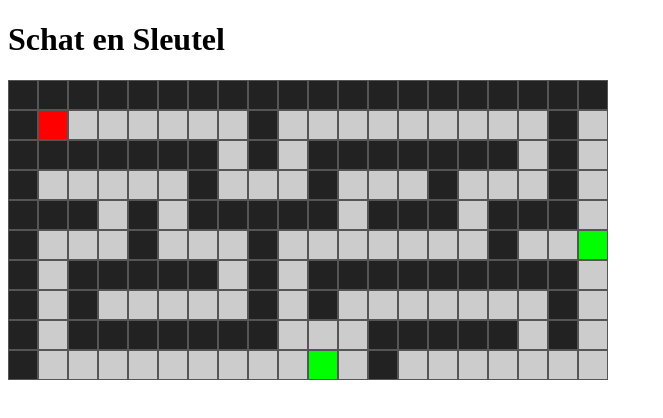
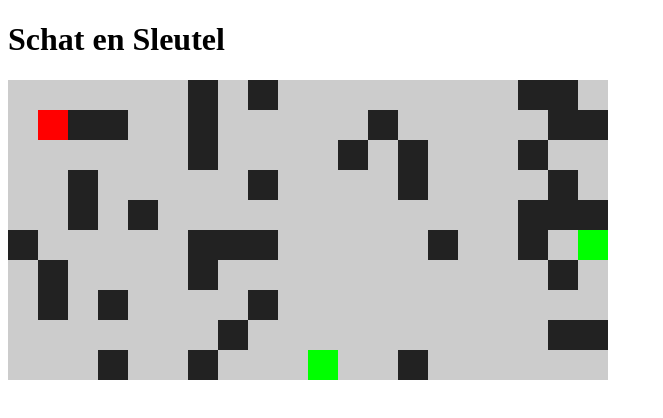
Before and after one commit to RobinS55/Sleutel, a React (Vite) app: page / in a window 1280 px wide. Shown: the top 418 px of the page, without its empty margins (0-663 px from the left). Built offline with nearby package versions, Linux system fonts and the light colour scheme.

Commit message:
Update Board.jsx

```diff
--- a/src/Board.jsx
+++ b/src/Board.jsx
@@ -1,87 +1,94 @@
-import React, { useState, useEffect } from "react";
-import Room from "./Room";
+import React, { useState, useEffect, useRef } from "react";
 
 const ROOM_WIDTH = 20;
 const ROOM_HEIGHT = 10;
+const TILE_SIZE = 30;
 const BOARD_WIDTH = 4;
 const BOARD_HEIGHT = 4;
 const STEP_SIZE = 2;
 
-function carveMaze(width, height, exits) {
+function carveMaze(width, height) {
   const tiles = Array.from({ length: height }, () =>
-    Array.from({ length: width }, () => "wall")
+    Array.from({ length: width }, () => "path")
   );
-
-  function inBounds(x, y) {
-    return x >= 0 && y >= 0 && x < width && y < height;
-  }
-
-  function dfs(x, y) {
-    tiles[y][x] = "path";
-    const dirs = [
-      [1, 0],
-      [-1, 0],
-      [0, 1],
-      [0, -1]
-    ].sort(() => Math.random() - 0.5);
-
-    for (const [dx, dy] of dirs) {
-      const nx = x + dx * 2;
-      const ny = y + dy * 2;
-      if (inBounds(nx, ny) && tiles[ny][nx] === "wall") {
-        tiles[y + dy][x + dx] = "path";
-        dfs(nx, ny);
-      }
+  for (let y = 0; y < height; y++) {
+    for (let x = 0; x < width; x++) {
+      if (Math.random() < 0.2) tiles[y][x] = "wall";
     }
   }
-
-  dfs(1, 1);
-
-  for (const dir of ["left", "right", "top", "bottom"]) {
-    const exit = exits[dir];
-    if (!exit) continue;
-    tiles[exit.y][exit.x] = "path";
-    if (exit.x === 0) tiles[exit.y][1] = "path";
-    if (exit.x === width - 1) tiles[exit.y][width - 2] = "path";
-    if (exit.y === 0) tiles[1][exit.x] = "path";
-    if (exit.y === height - 1) tiles[height - 2][exit.x] = "path";
-  }
-
   return tiles;
 }
 
 function generateRoom(x, y) {
-  let exits = {
+  const tiles = carveMaze(ROOM_WIDTH, ROOM_HEIGHT);
+  const exits = {
     left: { x: 0, y: Math.floor(ROOM_HEIGHT / 2) },
     right: { x: ROOM_WIDTH - 1, y: Math.floor(ROOM_HEIGHT / 2) },
     top: { x: Math.floor(ROOM_WIDTH / 2), y: 0 },
     bottom: { x: Math.floor(ROOM_WIDTH / 2), y: ROOM_HEIGHT - 1 }
   };
-
   if (x === 0 && y === 0) {
     exits.left = null;
     exits.top = null;
   }
-
-  const tiles = carveMaze(ROOM_WIDTH, ROOM_HEIGHT, exits);
-  return { x, y, width: ROOM_WIDTH, height: ROOM_HEIGHT, tiles, exits };
+  return { x, y, tiles, exits };
 }
 
 export default function Board() {
+  const canvasRef = useRef(null);
   const [board] = useState(() =>
-    Array.from({ length: BOARD_HEIGHT }, (_, row) =>
-      Array.from({ length: BOARD_WIDTH }, (_, col) => generateRoom(col, row))
+    Array.from({ length: BOARD_HEIGHT }, (_, y) =>
+      Array.from({ length: BOARD_WIDTH }, (_, x) => generateRoom(x, y))
     )
   );
 
-  const [revealedRooms, setRevealedRooms] = useState(new Set(["0,0"]));
   const [currentRoom, setCurrentRoom] = useState({ x: 0, y: 0 });
   const [playerPos, setPlayerPos] = useState({ x: 1, y: 1 });
+  const [revealedRooms, setRevealedRooms] = useState(new Set(["0,0"]));
+
+  useEffect(() => {
+    function draw() {
+      const canvas = canvasRef.current;
+      if (!canvas) return;
+      const ctx = canvas.getContext("2d");
+      ctx.clearRect(0, 0, canvas.width, canvas.height);
+
+      for (let ry = 0; ry < BOARD_HEIGHT; ry++) {
+        for (let rx = 0; rx < BOARD_WIDTH; rx++) {
+          const key = `${rx},${ry}`;
+          if (!revealedRooms.has(key)) continue; // alleen onthulde kamers tekenen
+
+          const room = board[ry][rx];
+          for (let y = 0; y < ROOM_HEIGHT; y++) {
+            for (let x = 0; x < ROOM_WIDTH; x++) {
+              let color = room.tiles[y][x] === "wall" ? "#222" : "#ccc";
+              for (const dir of ["left", "right", "top", "bottom"]) {
+                const exit = room.exits[dir];
+                if (exit && exit.x === x && exit.y === y) color = "#0f0";
+              }
+              const px = (rx * ROOM_WIDTH + x) * TILE_SIZE;
+              const py = (ry * ROOM_HEIGHT + y) * TILE_SIZE;
+              ctx.fillStyle = color;
+              ctx.fillRect(px, py, TILE_SIZE, TILE_SIZE);
+            }
+          }
+        }
+      }
+
+      // speler
+      const px = (currentRoom.x * ROOM_WIDTH + playerPos.x) * TILE_SIZE;
+      const py = (currentRoom.y * ROOM_HEIGHT + playerPos.y) * TILE_SIZE;
+      ctx.fillStyle = "red";
+      ctx.fillRect(px, py, TILE_SIZE, TILE_SIZE);
+    }
+
+    draw();
+  }, [board, playerPos, currentRoom, revealedRooms]);
 
   useEffect(() => {
     function handleKey(e) {
+      let { x, y } = playerPos;
       const room = board[currentRoom.y][currentRoom.x];
-      let { x, y } = playerPos;
 
       if (e.key === "ArrowUp") y -= STEP_SIZE;
       if (e.key === "ArrowDown") y += STEP_SIZE;
@@ -101,27 +108,26 @@ export default function Board() {
           let newPos = { x, y };
 
           if (dir === "left") {
-            newRoomX = (currentRoom.x - 1 + BOARD_WIDTH) % BOARD_WIDTH;
+            newRoomX = Math.max(0, currentRoom.x - 1);
             newPos = { x: ROOM_WIDTH - 1, y: Math.floor(ROOM_HEIGHT / 2) };
           }
           if (dir === "right") {
-            newRoomX = (currentRoom.x + 1) % BOARD_WIDTH;
+            newRoomX = Math.min(BOARD_WIDTH - 1, currentRoom.x + 1);
             newPos = { x: 0, y: Math.floor(ROOM_HEIGHT / 2) };
           }
           if (dir === "top") {
-            newRoomY = (currentRoom.y - 1 + BOARD_HEIGHT) % BOARD_HEIGHT;
+            newRoomY = Math.max(0, currentRoom.y - 1);
             newPos = { x: Math.floor(ROOM_WIDTH / 2), y: ROOM_HEIGHT - 1 };
           }
           if (dir === "bottom") {
-            newRoomY = (currentRoom.y + 1) % BOARD_HEIGHT;
+            newRoomY = Math.min(BOARD_HEIGHT - 1, currentRoom.y + 1);
             newPos = { x: Math.floor(ROOM_WIDTH / 2), y: 0 };
           }
 
-          if (newRoomX === 0 && newRoomY === 0 && !(currentRoom.x === 0 && currentRoom.y === 0)) return;
-
           setCurrentRoom({ x: newRoomX, y: newRoomY });
           setPlayerPos(newPos);
-          setRevealedRooms((prev) => new Set([...prev, `${newRoomX},${newRoomY}`]));
+          const key = `${newRoomX},${newRoomY}`;
+          setRevealedRooms((prev) => new Set(prev).add(key));
         }
       }
     }
@@ -131,28 +137,10 @@ export default function Board() {
   }, [playerPos, currentRoom, board]);
 
   return (
-    <div
-      style={{
-        display: "grid",
-        gridTemplateColumns: `repeat(${BOARD_WIDTH}, auto)`,
-        gridTemplateRows: `repeat(${BOARD_HEIGHT}, auto)`
-      }}
-    >
-      {board.map((row, rowIndex) =>
-        row.map((room, colIndex) => {
-          const key = `${colIndex},${rowIndex}`;
-          const revealed = revealedRooms.has(key);
-          const isCurrent = currentRoom.x === colIndex && currentRoom.y === rowIndex;
-          return (
-            <Room
-              key={key}
-              room={room}
-              revealed={revealed}
-              playerPos={isCurrent ? playerPos : null}
-            />
-          );
-        })
-      )}
-    </div>
+    <canvas
+      ref={canvasRef}
+      width={BOARD_WIDTH * ROOM_WIDTH * TILE_SIZE}
+      height={BOARD_HEIGHT * ROOM_HEIGHT * TILE_SIZE}
+    />
   );
 }
```
